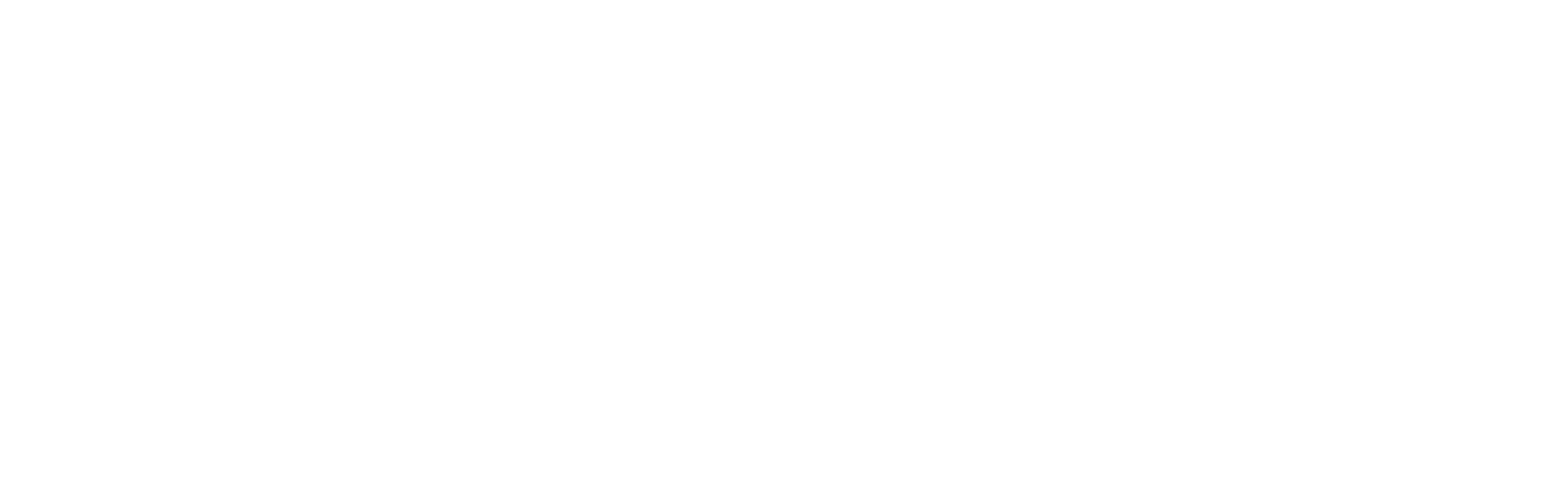
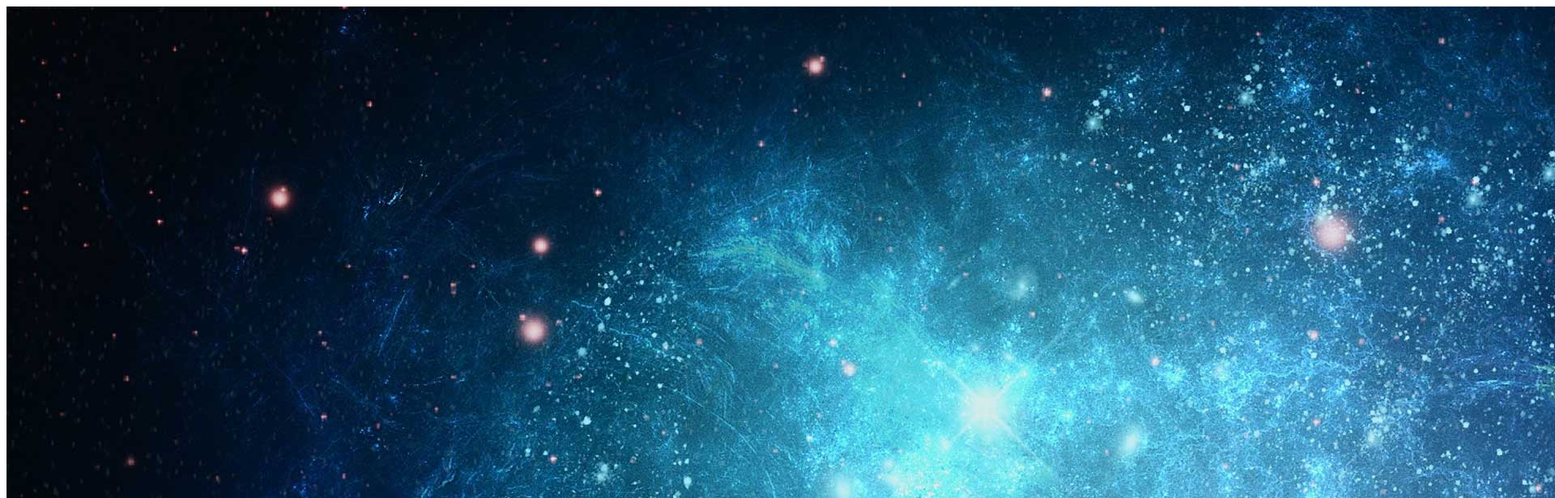
Before and after one commit to victor-hugo-amaral/Desafio, a plain HTML site: page desafio11/index.html in a window 1280 px wide. Shown: the top 616 px of the page at 81% size, 1920 px wide, since content can reach past the window. Drawn offline with Linux system fonts and the light colour scheme.

Commit message:
desafio11

```diff
--- a/desafio11/index.html
+++ b/desafio11/index.html
@@ -1,11 +1,14 @@
 <!DOCTYPE html>
 <html lang="en">
+
 <head>
     <meta charset="UTF-8">
     <meta name="viewport" content="width=device-width, initial-scale=1.0">
     <title>Document</title>
 </head>
+
 <body>
+    <img src="img/espaco.jpg" alt="">
+</body>
 
-</body>
 </html>
```
